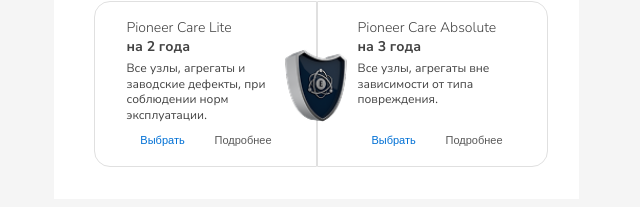
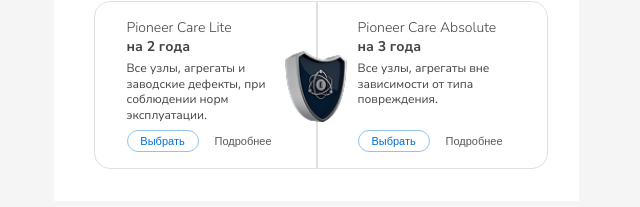
Before and after one commit to Skolpov/showgarant, a plain HTML site: page index.html in a window 1280 px wide. Shown: the part 115-322 px from the top of the page, without its empty margins (324-964 px from the left). Drawn offline with nearby package versions, Linux system fonts and the light colour scheme.

Commit message:
Update index.html

```diff
--- a/index.html
+++ b/index.html
@@ -167,7 +167,7 @@
 
 		.garant__btn-select {
 			background-color: white;
-			border: 1px solid var(--br-act);
+			border: 1px solid var(--brd-act);
 			color: var(--clr1);
 			width: 72px;
 		}
```
